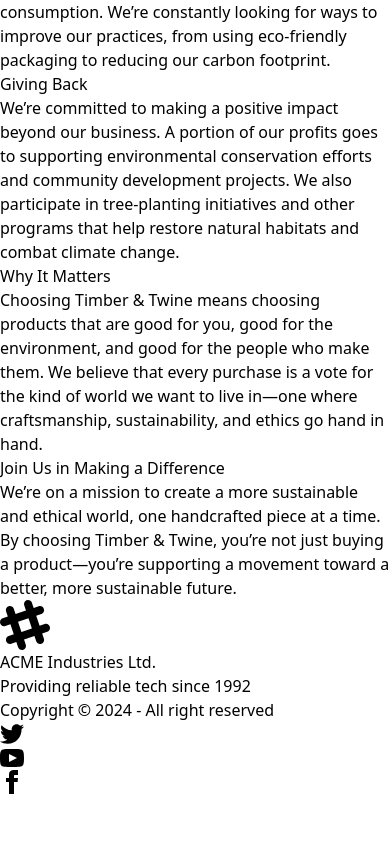
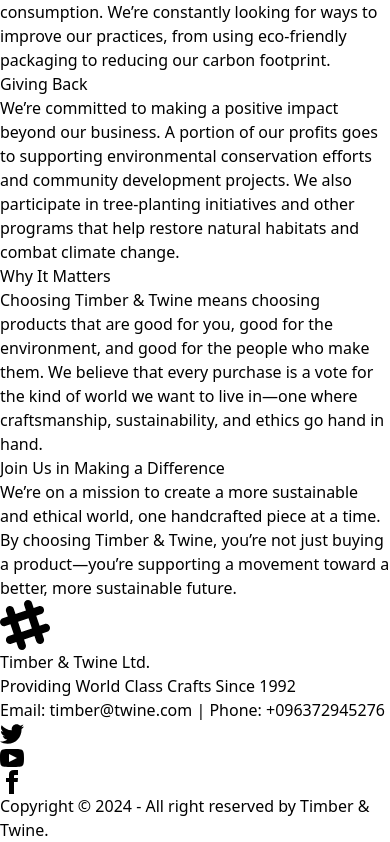
Before and after one commit to Saeedullah15/timber-twine-client, a React (Vite) app: page / in a window 390 px wide. Shown: the part 3157-3999 px from the top of the page. Before the commit the page ends 3951 px from the top, so only its background shows below. Built offline with nearby package versions, Linux system fonts and the light colour scheme; no server answers.

Commit message:
footer updated, 404 page added, view details page responsiveness added

```diff
--- a/src/components/Footer.jsx
+++ b/src/components/Footer.jsx
@@ -16,11 +16,11 @@
                         d="M22.672 15.226l-2.432.811.841 2.515c.33 1.019-.209 2.127-1.23 2.456-1.15.325-2.148-.321-2.463-1.226l-.84-2.518-5.013 1.677.84 2.517c.391 1.203-.434 2.542-1.831 2.542-.88 0-1.601-.564-1.86-1.314l-.842-2.516-2.431.809c-1.135.328-2.145-.317-2.463-1.229-.329-1.018.211-2.127 1.231-2.456l2.432-.809-1.621-4.823-2.432.808c-1.355.384-2.558-.59-2.558-1.839 0-.817.509-1.582 1.327-1.846l2.433-.809-.842-2.515c-.33-1.02.211-2.129 1.232-2.458 1.02-.329 2.13.209 2.461 1.229l.842 2.515 5.011-1.677-.839-2.517c-.403-1.238.484-2.553 1.843-2.553.819 0 1.585.509 1.85 1.326l.841 2.517 2.431-.81c1.02-.33 2.131.211 2.461 1.229.332 1.018-.21 2.126-1.23 2.456l-2.433.809 1.622 4.823 2.433-.809c1.242-.401 2.557.484 2.557 1.838 0 .819-.51 1.583-1.328 1.847m-8.992-6.428l-5.01 1.675 1.619 4.828 5.011-1.674-1.62-4.829z"></path>
                 </svg>
                 <p className="font-bold">
-                    ACME Industries Ltd.
+                    Timber & Twine Ltd.
                     <br />
-                    Providing reliable tech since 1992
+                    Providing World Class Crafts Since 1992
                 </p>
-                <p>Copyright © {new Date().getFullYear()} - All right reserved</p>
+                <p>Email: timber@twine.com | Phone: +096372945276</p>
             </aside>
             <nav>
                 <div className="grid grid-flow-col gap-4">
@@ -59,6 +59,7 @@
                     </a>
                 </div>
             </nav>
+            <p>Copyright © {new Date().getFullYear()} - All right reserved by Timber & Twine.</p>
         </footer>
     );
 };
--- a/src/main.jsx
+++ b/src/main.jsx
@@ -13,6 +13,7 @@
 import Home from './pages/Home/Home';
 import Login from './pages/Login/Login';
 import MyArtCraft from "./pages/MyArtCraft/MyArtCraft";
+import NotFound from './pages/NotFound/NotFound';
 import Register from './pages/Register/Register';
 import AuthProvider from './providers/AuthProvider';
 
@@ -20,6 +21,7 @@
     {
         path: "/",
         element: <App></App>,
+        errorElement: <NotFound></NotFound>,
         children: [
             {
                 path: "/",
--- a/src/pages/CraftItemDetails/CraftItemDetails.jsx
+++ b/src/pages/CraftItemDetails/CraftItemDetails.jsx
@@ -6,13 +6,13 @@
     const { _id, image, item_name, subcategory_name, description, price, rating, customization, processing_time, stock_status, user_name, user_email } = data;
 
     return (
-        <div className="w-4/5 mx-auto mt-10 mb-20 flex">
-            <figure className='w-2/3'>
+        <div className="w-4/5 mx-auto mt-10 mb-20 flex flex-col xl:flex-row">
+            <figure className='xl:w-2/3'>
                 <img
                     src={image}
                     alt="Album" />
             </figure>
-            <div className="w-1/3 card-body bg-sky-100">
+            <div className="xl:w-1/3 card-body lg:bg-sky-100">
                 <h2 className="card-title">{item_name}</h2>
                 <p>{description}</p>
                 <p>Category: {subcategory_name}</p>
--- /dev/null
+++ b/src/pages/NotFound/NotFound.jsx
@@ -0,0 +1,11 @@
+import React from 'react';
+
+const NotFound = () => {
+    return (
+        <div className='mt-20'>
+            <h2 className='text-3xl text-center font-bold'>404 | Not Found</h2>
+        </div>
+    );
+};
+
+export default NotFound;
```
